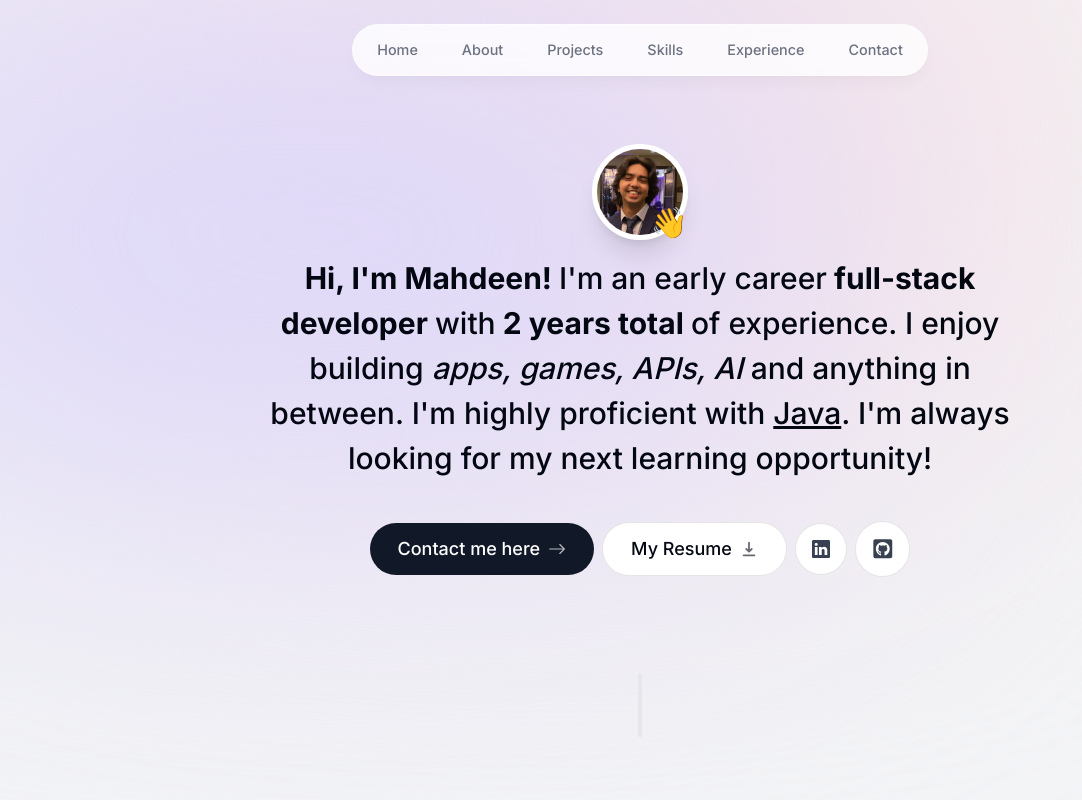
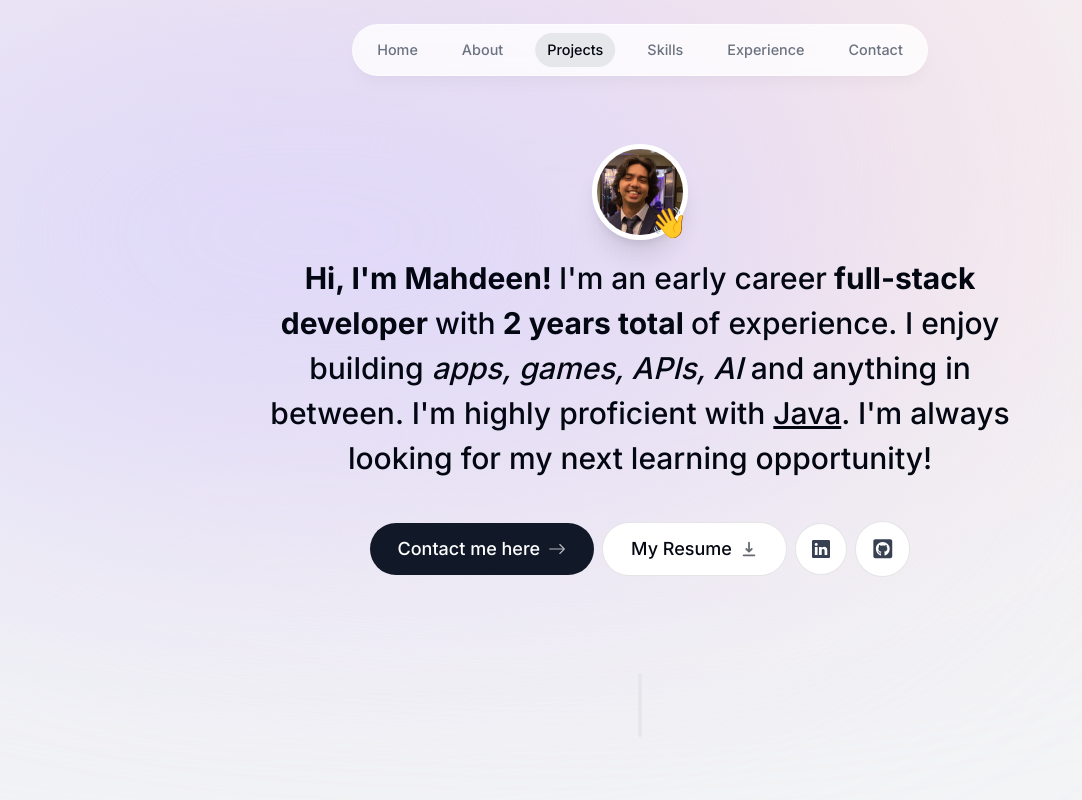
Before and after one commit to mabrar02/portfolio-revamp, a Next.js app: page / in a window 1280 px wide. Shown: the top 800 px of the page, without its empty margins (0-1082 px from the left). Built offline with nearby package versions, Linux system fonts and the light colour scheme.

Commit message:
Changed header to have dynamic animations

```diff
--- a/app/layout.tsx
+++ b/app/layout.tsx
@@ -2,6 +2,7 @@
 import { Inter } from "next/font/google";
 import "./globals.css";
 import Header from "@/components/header";
+import ActiveSection from "@/context/activeSection";
 
 const inter = Inter({ subsets: ["latin"] });
 
@@ -16,15 +17,16 @@
   children: React.ReactNode;
 }>) {
   return (
-    <html lang="en">
+    <html lang="en" className="!scroll-smooth">
       <body className={`${inter.className} bg-gray-100 text-gray-950 relative h-[5000px] pt-28 sm:pt-36`}>
         <div className = "bg-[#fbe2e3] absolute top-[-6rem] -z-10 right-[11rem] h-[31.25rem] w-[31.25rem] rounded-full blur-[10rem] sm:w-[68.75rem]"></div>
         <div className = "bg-[#dbd7fb] absolute top-[-1rem] -z-10 left-[-35rem] h-[31.25rem] w-[50rem] rounded-full blur-[10rem] \
          sm:w-[68.75rem] md:left-[-33rem] lg:left-[-28rem] xl:left-[-15rem] 2xl:left-[-5rem]"></div>
 
-
-         <Header />
-        {children}
+         <ActiveSection>
+          <Header />
+          {children}
+         </ActiveSection>
         </body>
     </html>
   );
--- a/components/about.tsx
+++ b/components/about.tsx
@@ -1,12 +1,18 @@
 "use client"
 
-import React from 'react'
+import React, {useEffect} from 'react'
 import SectionHeading from './sectionHeading'
 import {motion} from 'framer-motion'
+import { useSectionInView } from '@/lib/hooks'
 
 export default function About() {
+
+  const {ref} = useSectionInView("About");
+
   return (
-    <motion.section className='mb-28 max-w-[45rem] text-center leading-8 sm:mb-40'
+    <motion.section className='mb-28 max-w-[45rem] text-center leading-8 sm:mb-40 scroll-mt-28'
+    ref = {ref}
+    id="about"
     initial={{opacity:0, y:100}}
     animate={{opacity:1, y:0}}
     transition={{
--- a/components/header.tsx
+++ b/components/header.tsx
@@ -4,8 +4,12 @@
 import {motion} from 'framer-motion';
 import {links} from '@/lib/data';
 import Link from 'next/link';
+import clsx from 'clsx';
+import {useActiveSectionContext } from '@/context/activeSection';
 
 export default function Header() {
+    const { activeSection, setActiveSection, setTimeOfLastClick } = useActiveSectionContext();
+
   return (
     <header className="z-[999] relative">
         <motion.div className="fixed top-0 left-1/2 -translate-x-1/2 h-[4.5rem] w-full \
@@ -21,11 +25,35 @@
         <nav className="flex fixed top-[0.15rem] left-1/2 h-12 -translate-x-1/2 sm:top-[1.7rem] sm:h-[initial] sm:py-0">
             <ul className="flex w-[22rem] flex-wrap items-center justify-center gap-y-1 text-[0.9rem] font-medium text-gray-500 sm:w-[initial] sm:flex-nowrap sm:gap-5">
                 {links.map((link) => (
-                    <motion.li className="h-3/4 flex items-center justify-center" key={link.hash}
+                    <motion.li className="h-3/4 flex items-center justify-center relative" key={link.hash}
                     initial={{y:-100, opacity: 0}}
                     animate={{y:0, opacity:1}}
                     >
-                        <Link className="flex w-full items-center justify-center px-3 py-3 hover:text-gray-950 transition" href={link.hash}>{link.name}</Link>
+                        <Link className={clsx("flex w-full items-center justify-center px-3 py-3 hover:text-gray-950 transition",{
+                        "text-gray-950": activeSection === link.name
+                        }
+                         )} href={link.hash}
+                         onClick={() => {
+                            setActiveSection(link.name)
+                            setTimeOfLastClick(Date.now())
+                        }}
+
+                         >{link.name}
+
+                         {
+                            link.name === activeSection && (<motion.span className='bg-gray-200 rounded-full absolute inset-0 -z-10'
+                            layoutId='activeSection'
+                            transition={{
+                                type: "spring",
+                                stiffness: 380,
+                                damping: 30
+                            }}
+
+                            ></motion.span>)
+                         }
+
+
+                         </Link>
                     </motion.li>
                 ))}
             </ul>
--- a/components/intro.tsx
+++ b/components/intro.tsx
@@ -1,6 +1,6 @@
 "use client";
 
-import React from 'react'
+import React, {useEffect} from 'react'
 import Image from "next/image"
 import headshot from "@/public/headshot.jpg"
 import {motion} from "framer-motion"
@@ -8,10 +8,13 @@
 import { BsArrowRight, BsLinkedin } from 'react-icons/bs';
 import { HiDownload } from 'react-icons/hi';
 import { FaGithubSquare } from 'react-icons/fa';
+import { useSectionInView } from '@/lib/hooks';
 
 export default function Intro() {
+    const {ref} = useSectionInView("Home", 0.5);
+
   return (
-    <section className='mb-28 max-w-[50rem] text-center sm:mb-0'>
+    <section ref={ref} id="home" className='mb-28 max-w-[50rem] text-center sm:mb-0 scroll-mt-[100rem]'>
         <div className='flex items-center justify-center'>
             <div className='relative'>
                 <motion.div
--- a/components/projects.tsx
+++ b/components/projects.tsx
@@ -1,11 +1,17 @@
-import React from 'react';
+"use client";
+
+import React, {useEffect} from 'react';
 import SectionHeading from './sectionHeading';
 import {projectsData} from '@/lib/data';
 import Project from './project';
+import { useSectionInView } from '@/lib/hooks';
 
 export default function Projects() {
+
+  const {ref} = useSectionInView("Projects", 0.5);
+
   return (
-    <section>
+    <section ref={ref} id="projects" className='scroll-mt-28 '>
         <SectionHeading>My projects</SectionHeading>
 
         <div>
--- a/components/sectionHeading.tsx
+++ b/components/sectionHeading.tsx
@@ -6,6 +6,6 @@
 
 export default function SectionHeading({children}: SectionHeadingProps) {
   return (
-    <h2 className='text-3xl font-medium capitalize mb-8'>{children}</h2>
+    <h2 className='text-3xl font-medium capitalize mb-8 text-center'>{children}</h2>
   )
 }
--- /dev/null
+++ b/context/activeSection.tsx
@@ -0,0 +1,46 @@
+"use client"
+
+import React, {useState, createContext, useContext} from 'react'
+import {links} from "@/lib/data"
+import type { SectionName } from '@/lib/types'
+
+type ActiveSectionProps = {
+    children: React.ReactNode
+}
+type ActiveSectionContextProps = {
+    activeSection: SectionName;
+    setActiveSection: React.Dispatch<React.SetStateAction<SectionName>>;
+    timeOfLastClick: number;
+    setTimeOfLastClick: React.Dispatch<React.SetStateAction<number>>;
+
+}
+
+export const ActiveSectionContext = createContext<ActiveSectionContextProps | null>(null);
+
+export default function ActiveSection({
+    children,
+}: ActiveSectionProps) {
+const [activeSection, setActiveSection] = useState<SectionName>('Home');
+const [timeOfLastClick, setTimeOfLastClick] = useState(0);
+
+  return (
+    <ActiveSectionContext.Provider value={{
+        activeSection,
+        setActiveSection,
+        timeOfLastClick,
+        setTimeOfLastClick
+    }}>
+        {children}
+    </ActiveSectionContext.Provider>
+  )
+
+}
+
+export function useActiveSectionContext() {
+    const context = useContext(ActiveSectionContext);
+    if(context === null) {
+        throw new Error("error");
+    }
+
+    return context;
+}
--- /dev/null
+++ b/lib/hooks.ts
@@ -0,0 +1,25 @@
+"use client"
+
+import React, {useEffect} from 'react'
+import { useInView } from 'react-intersection-observer'
+import { useActiveSectionContext } from '@/context/activeSection'
+import type { SectionName } from './types'
+
+
+
+export function useSectionInView(sectionName : SectionName, threshhold = 0.75){
+    const {ref, inView} = useInView({
+        threshold: threshhold,
+    });
+    const {setActiveSection, timeOfLastClick} = useActiveSectionContext();
+
+    useEffect(() => {
+      if(inView && Date.now() - timeOfLastClick > 1000) {
+        setActiveSection(sectionName);
+      }
+    }, [inView, setActiveSection, timeOfLastClick, sectionName]);
+
+    return {
+        ref,
+    }
+}
--- /dev/null
+++ b/lib/types.ts
@@ -0,0 +1,3 @@
+import {links} from "./data"
+
+export type SectionName= typeof links[number]["name"];
--- a/package.json
+++ b/package.json
@@ -9,11 +9,13 @@
     "lint": "next lint"
   },
   "dependencies": {
+    "clsx": "^2.1.0",
     "framer-motion": "^11.0.8",
     "next": "14.1.1",
     "react": "^18",
     "react-dom": "^18",
-    "react-icons": "^5.0.1"
+    "react-icons": "^5.0.1",
+    "react-intersection-observer": "^9.8.1"
   },
   "devDependencies": {
     "@types/node": "^20",
```
Also changed, not shown: 1 other file (tests, documents, lock files or other folders).
